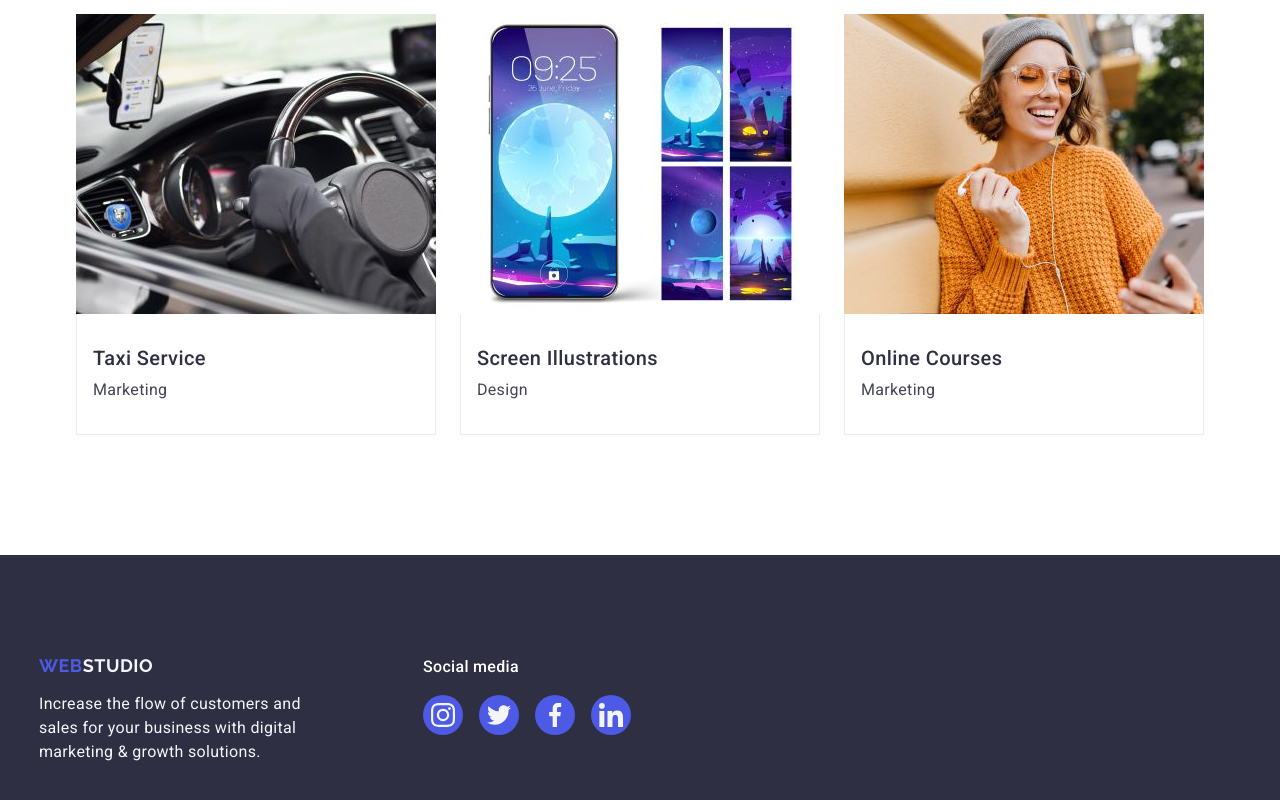
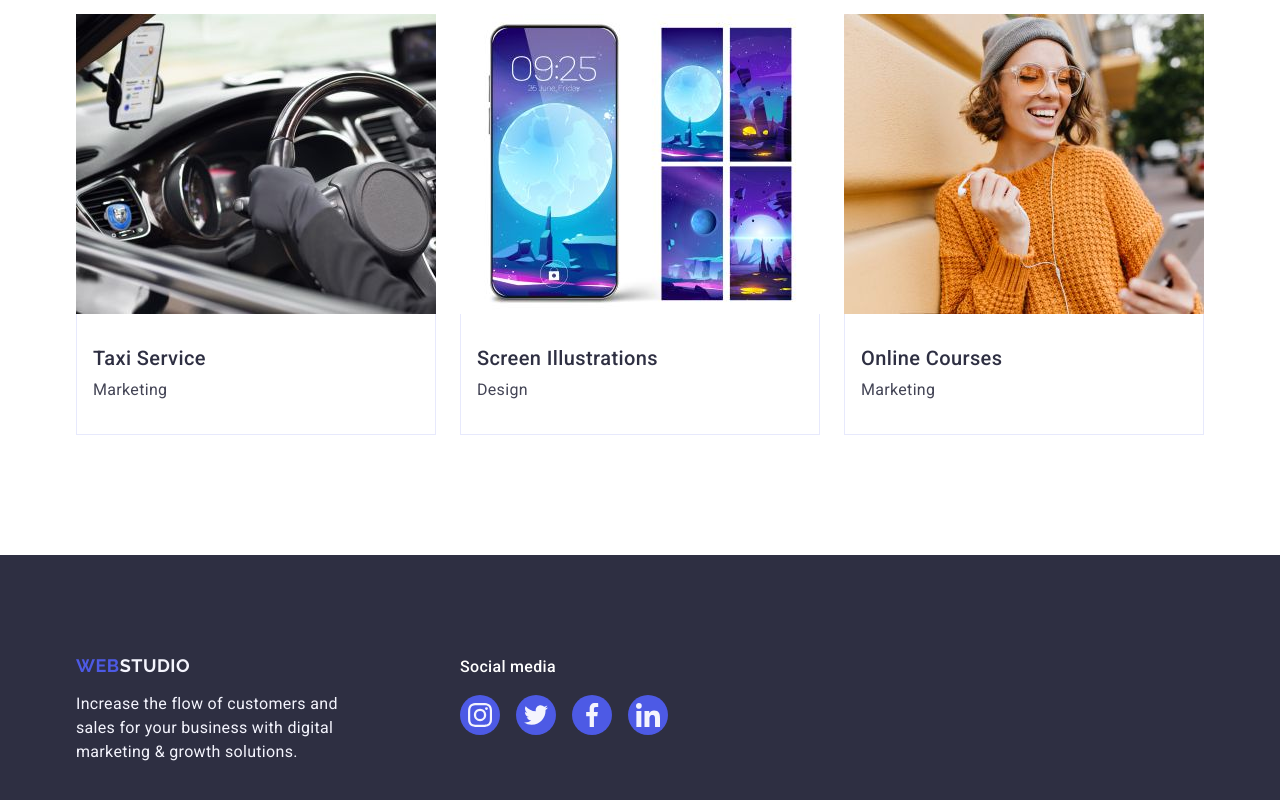
Before and after one commit to theRealGetman/goit-markup-hw-04, a plain HTML site: page index.html in a window 1280 px wide. Shown: the part 2628-3428 px from the top of the page. Drawn offline with nearby package versions, Linux system fonts and the light colour scheme.

Commit message:
Footer alignment fix

```diff
--- a/css/styles.css
+++ b/css/styles.css
@@ -442,7 +442,6 @@ button {
 .footer .container {
   justify-items: start;
   display: flex;
-  margin: 0 24px;
   align-items: baseline;
 }
 
```
